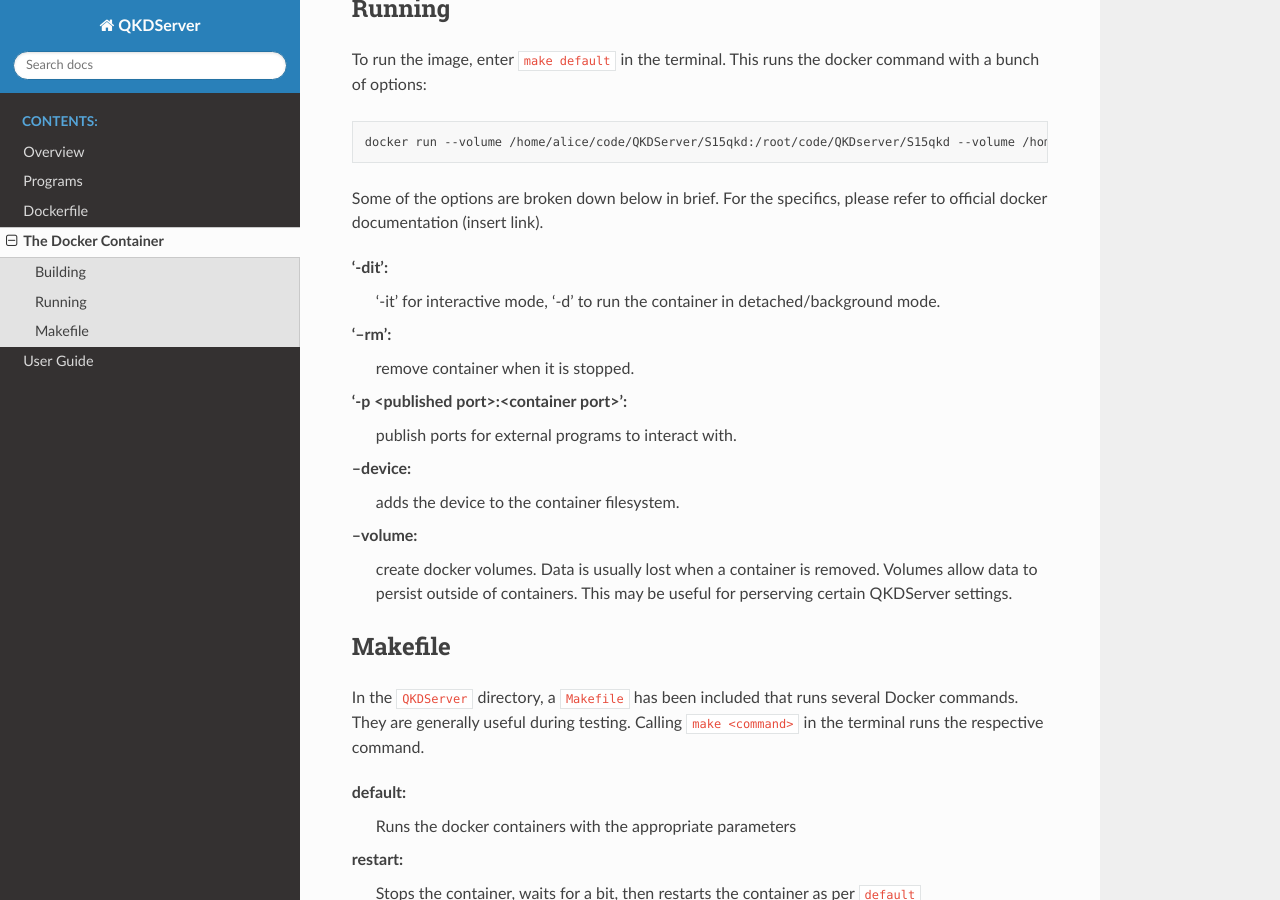
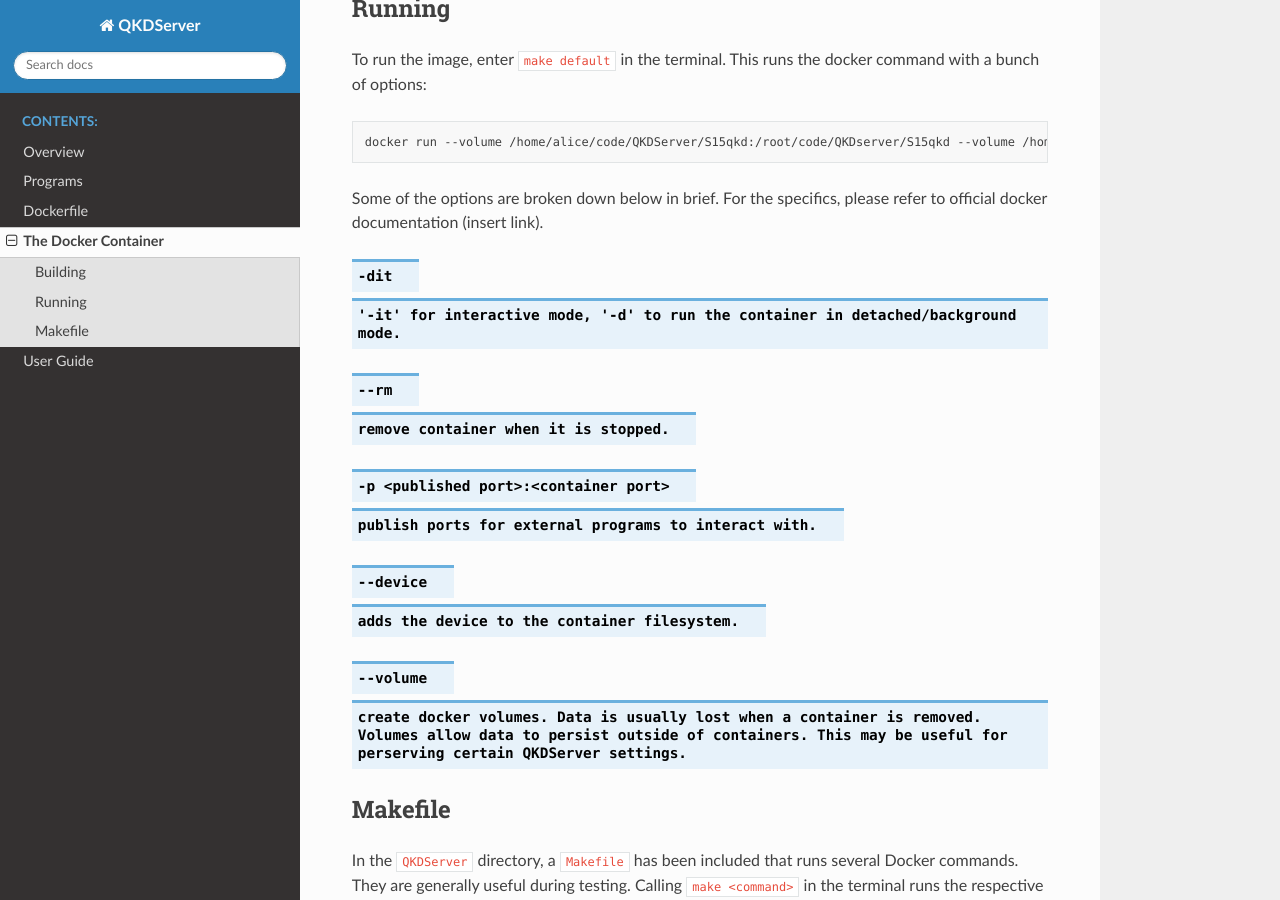
Before and after one commit to s-fifteen-instruments/QKDServer, a Sphinx documentation site: the page built from docs/source/Running/dockerContainer.rst, in a window 1280 px wide and 900 px high, scrolled down 678 px. Built offline with Sphinx 7.4.7 and the Read the Docs theme 2.0.0, drawn with Linux system fonts in a browser that asks for light colours; pages that are not in the unit, such as notebooks, are missing from menus; some of the changed lines change nothing that is shown.

Commit message:
changed dockerContainer.rst

```diff
--- a/docs/source/Running/dockerContainer.rst
+++ b/docs/source/Running/dockerContainer.rst
@@ -31,19 +31,19 @@ To run the image, enter ``make default`` in the terminal. This runs the docker c
 
 Some of the options are broken down below in brief. For the specifics, please refer to official docker documentation (insert link).
 
-'-dit':
+.. option::    -dit
   '-it' for interactive mode, '-d' to run the container in detached/background mode.
 
-'--rm':
+.. option::    --rm
   remove container when it is stopped.
 
-'-p <published port>:<container port>':
+.. option::    -p <published port>:<container port>
   publish ports for external programs to interact with.
 
---device:
+.. option::    --device
   adds the device to the container filesystem.
 
---volume:
+.. option::    --volume
   create docker volumes. Data is usually lost when a container is removed. Volumes allow data to persist outside of containers. This may be useful for perserving certain QKDServer settings.
 
 Makefile
```
